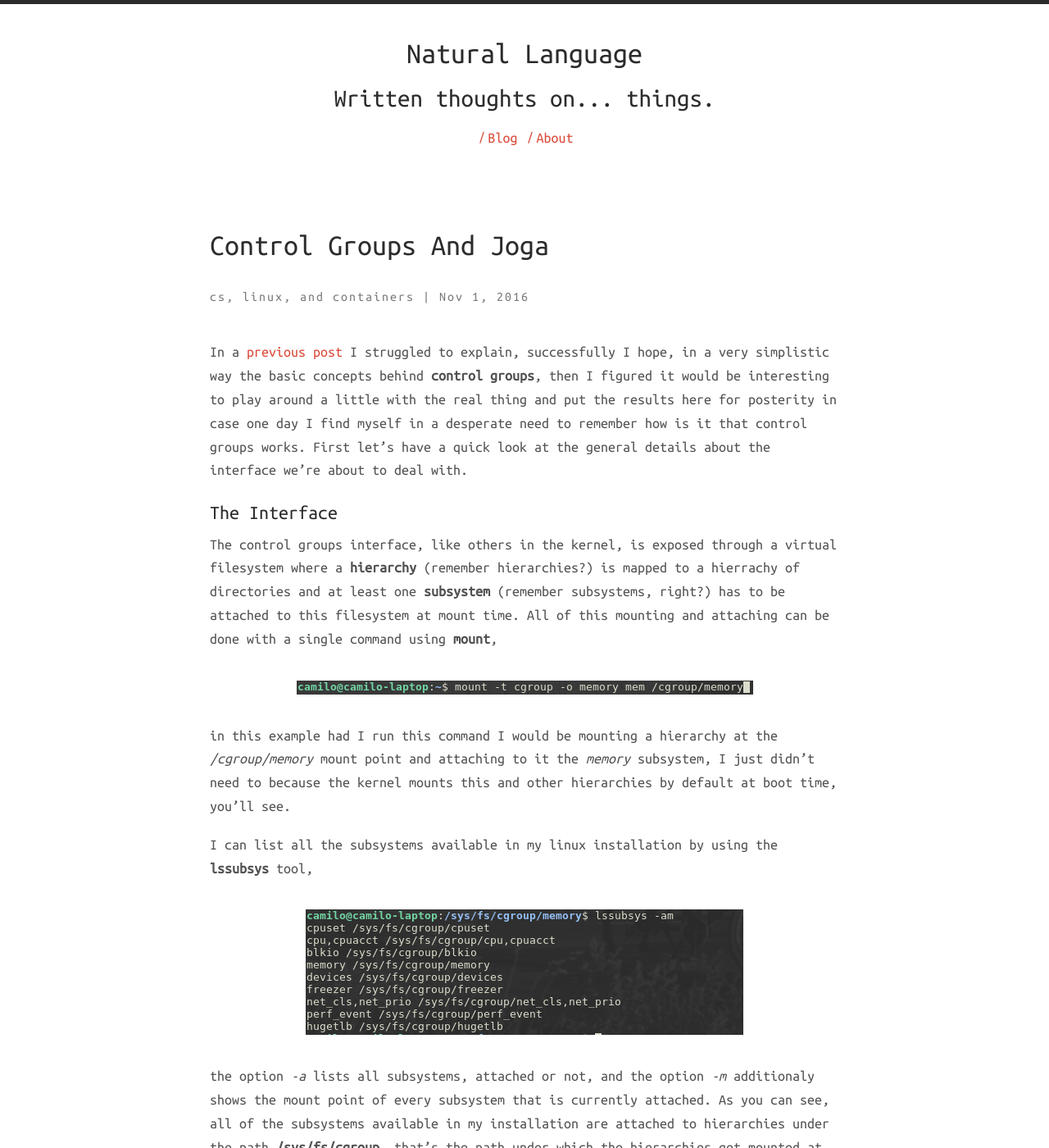
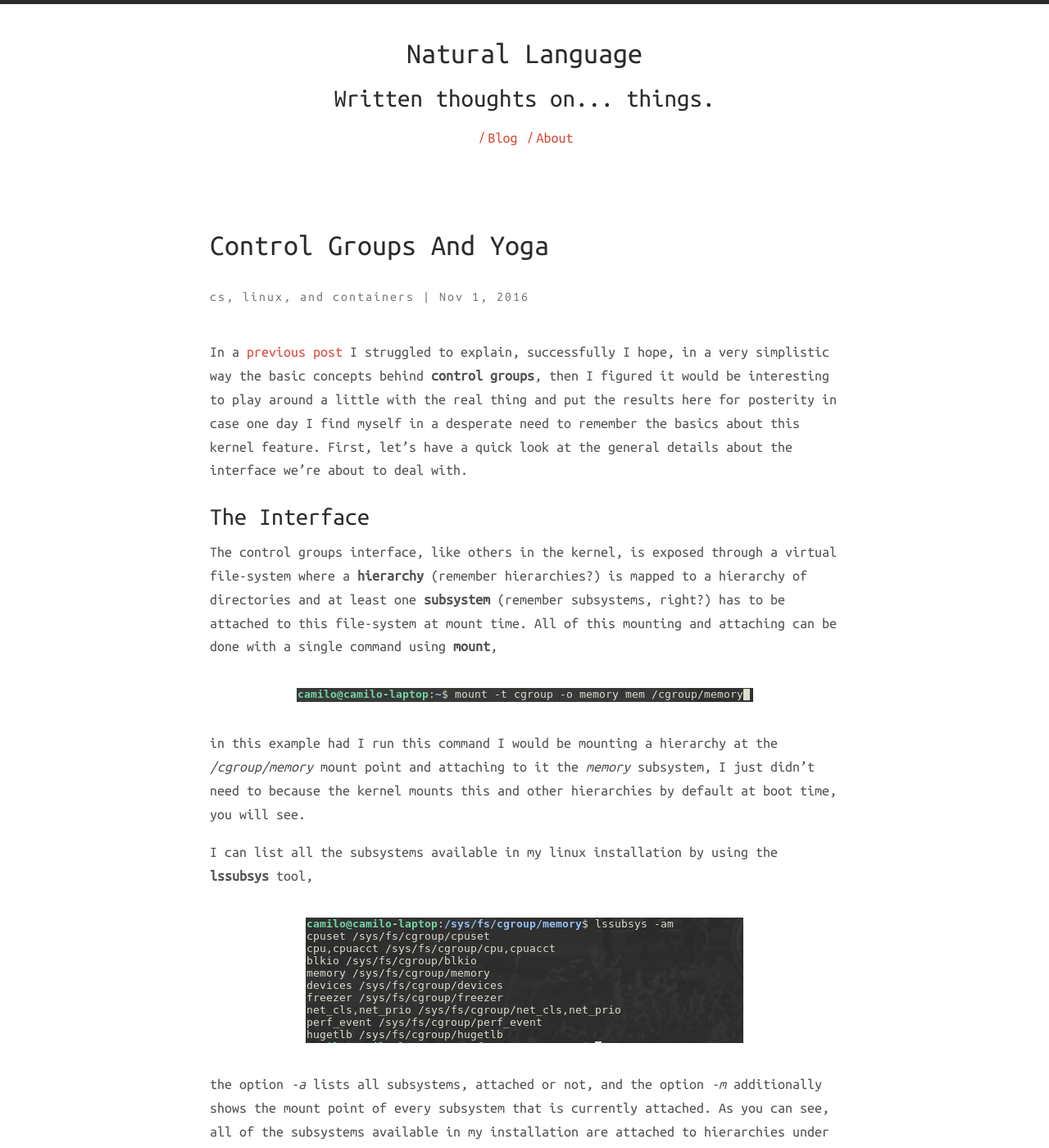
Before and after one commit to camilobermudez85/camilobermudez85.github.io, a Jekyll site: the page built from _posts/2016-11-01-cgroups2.markdown, in a window 1280 px wide and 1400 px high. Shown: the whole window at 82% size. Built offline with Jekyll 4.4.1, drawn with Linux system fonts in a browser that asks for light colours; nearby versions of some CDN libraries; comment, search, counter and statistics services are not loaded; some of the changed text lies outside the part shown.

Commit message:
Gramatical Corrections

```diff
--- a/_posts/2016-11-01-cgroups2.markdown
+++ b/_posts/2016-11-01-cgroups2.markdown
@@ -1,6 +1,6 @@
 ---
 layout: post
-title:  "Control Groups And Joga"
+title:  "Control Groups And Yoga"
 date:   2016-11-01 01:00:00
 description: Quick introduction to linux control groups and containers.
 categories:
@@ -19,16 +19,16 @@ In a [previous post]({{ site.url }}/cgroups-1) I struggled to explain,
 successfully I hope, in a very simplistic way the basic concepts behind
 **control groups**, then I figured it would be interesting to play around a
 little with the real thing and put the results here for posterity in case one
-day I find myself in a desperate need to remember how is it that control groups
-works. First let's have a quick look at the general details about the interface
-we're about to deal with.
+day I find myself in a desperate need to remember the basics about this kernel
+feature. First, let's have a quick look at the general details about the
+interface we're about to deal with.
 
-#### The Interface
+### The Interface
 
 The control groups interface, like others in the kernel, is exposed through a
-virtual filesystem where a **hierarchy** (remember hierarchies?) is mapped to a
-hierrachy of directories and at least one **subsystem** (remember subsystems,
-right?) has to be attached to this filesystem at mount time. All of this
+virtual file-system where a **hierarchy** (remember hierarchies?) is mapped to a
+hierarchy of directories and at least one **subsystem** (remember subsystems,
+right?) has to be attached to this file-system at mount time. All of this
 mounting and attaching can be done with a single command using **mount**,
 
 ![mount cgroup]({{ site.url }}/assets/2016-11-01-cgroups2/mount.png){:.center-image }
@@ -36,7 +36,7 @@ mounting and attaching can be done with a single command using **mount**,
 in this example had I run this command I would be mounting a hierarchy at the
 */cgroup/memory* mount point and attaching to it the *memory* subsystem, I just
 didn't need to because the kernel mounts this and other hierarchies by default
-at boot time, you'll see.
+at boot time, you will see.
 
 I can list all the subsystems available in my linux installation by using the
 **lssubsys** tool,
@@ -44,14 +44,14 @@ I can list all the subsystems available in my linux installation by using the
 ![lssubsys]({{ site.url }}/assets/2016-11-01-cgroups2/lssubsys.png){:.center-image }
 
 the option *-a* lists all subsystems, attached or not, and the option *-m*
-additionaly shows the mount point of every subsystem that is currently
+additionally shows the mount point of every subsystem that is currently
 attached. As you can see, all of the subsystems available in my installation
 are attached to hierarchies under the path **/sys/fs/cgroup**, that's the path
 under which the hierarchies get mounted at boot time.
 
-Within these mapped hierarchies every subdirectory represents a concrete
-control group and the ordinary files within every subdirectory represent
-parameters and state associated with the control group that the subdirectory
+Within these mapped hierarchies every sub-directory represents a concrete
+control group and the ordinary files within every such sub-directory represent
+parameters and state associated with the control group that the sub-directory
 represents.
 
 ![create cgroup]({{ site.url }}/assets/2016-11-01-cgroups2/create.png){:.center-image }
@@ -65,7 +65,7 @@ automagically the kernel filled in the gaps for me with default values where
 necessary.
 
 If I want to alter this new control group in any way all I have to do is write
-to the input files that were just created for me, if I want to add a process
+into the input files that were just created for me, if I want to add a process
 to this control group all I have to do is append the process id to the file
 named *tasks*, every control group has one of those.
 
@@ -87,10 +87,11 @@ and it's gone, cgdelete is invoked by providing to it the subsystem and the
 control group in the form, **cgdelete subsystem:/relative-path-of-the-cgroup**.
 
 
-#### Controlling Stress
+### Controlling Stress
 
-The preceeding was an intentionally deceitful title, by now the least you should
-have learned is that this is not a blog about joga, when I say *stress* I mean
+The preceding was an intentionally deceitful title, by now the least you should
+have learned is that this is not a blog about yoga or any other stress
+reduction technique, when I say *stress* I mean
 [this](http://people.seas.harvard.edu/~apw/stress/) really cool workload
 generator I just recently discovered, I think it was developed by [Amos
 Waterland](http://people.seas.harvard.edu/~apw/) at Harvard, and I found it
@@ -173,7 +174,8 @@ done
 only two things changed, lines 3 to 9 were added and one instruction was added
 to the trap command in line 14,
 
-* Line 4 sets the limit of memory this control group can reserve on 256MB
+* Line 4 defines the variable containing the limit of memory this control group
+  can reserve on 256MB
 * Line 5 creates a new control group called **cgroup1** within the *memory*
   hierarchy
 * Line 7 sets a limit on the amount of memory that processes in the new control
@@ -194,10 +196,10 @@ there we go, control groups in action, all processes now are part of the
 **cgroup1** control group and after a few seconds running the total memory
 seems to stabilize at **257MB**, almost as expected.
 
-Just like the [previous post]({{ site.url }}/cgroups-1) this was a well
-intentioned attempt to serve as an introduction to the concepts behind control
-groups, hope it helps somebody other than my future self and as you can imagine
-to distill such a complex subject in a few posts requires extreme
+Just like the [previous post]({{ site.url }}/cgroups-1) this was a
+well-intentioned attempt to serve as an introduction to the concepts behind
+control groups, hope it helps somebody other than my future self and as you can
+imagine to distill such a complex subject in a few posts requires extreme
 oversimplification so I strongly recommend to dig deeper at the [kernel
 docs](https://www.kernel.org/doc/Documentation/cgroup-v1/cgroups.txt "Kernel
 Docs") and the [RHEL
```
Also changed, not shown: other parts of _posts/2016-11-01-cgroups2.markdown (+1 -1 lines).
